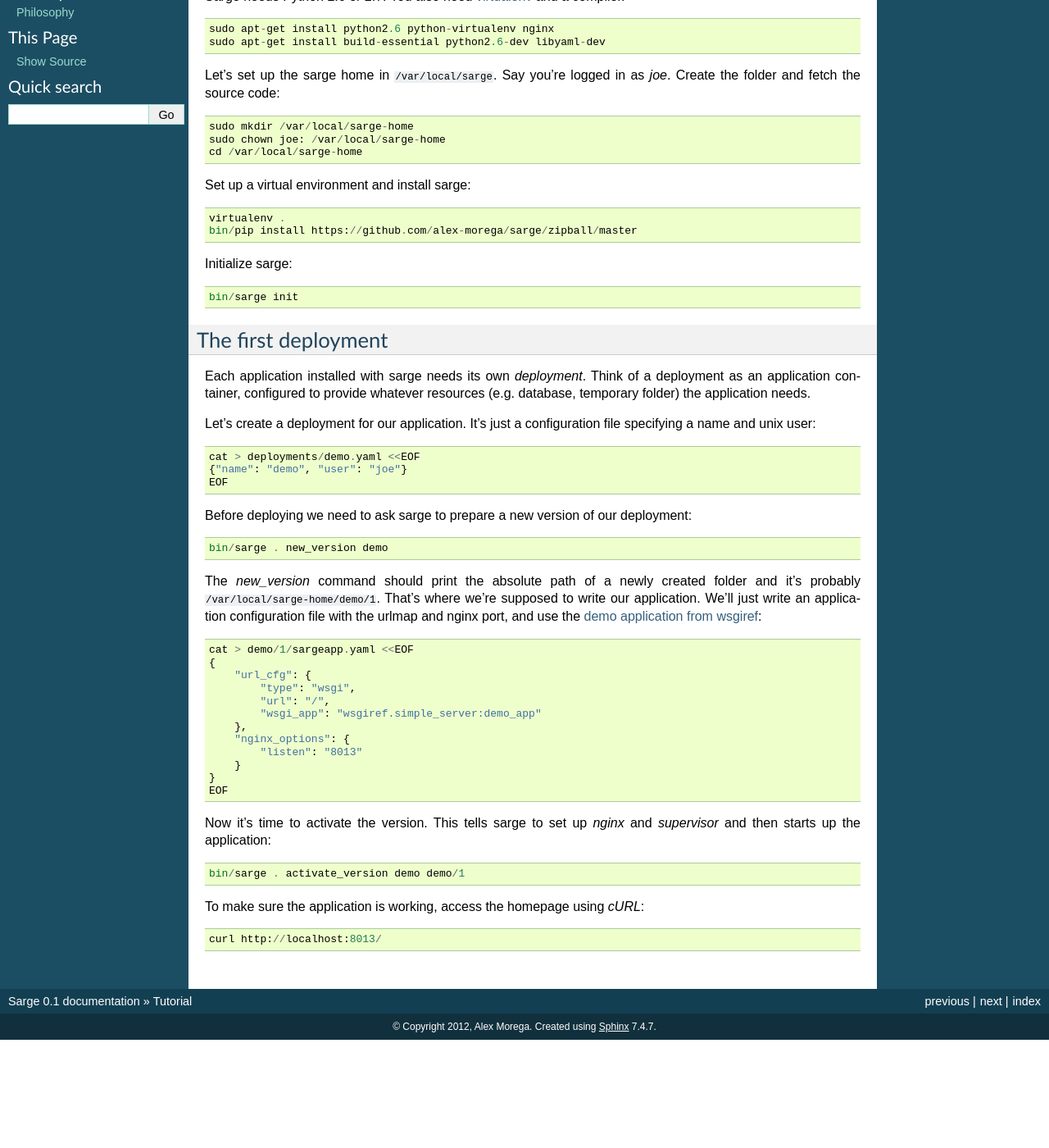
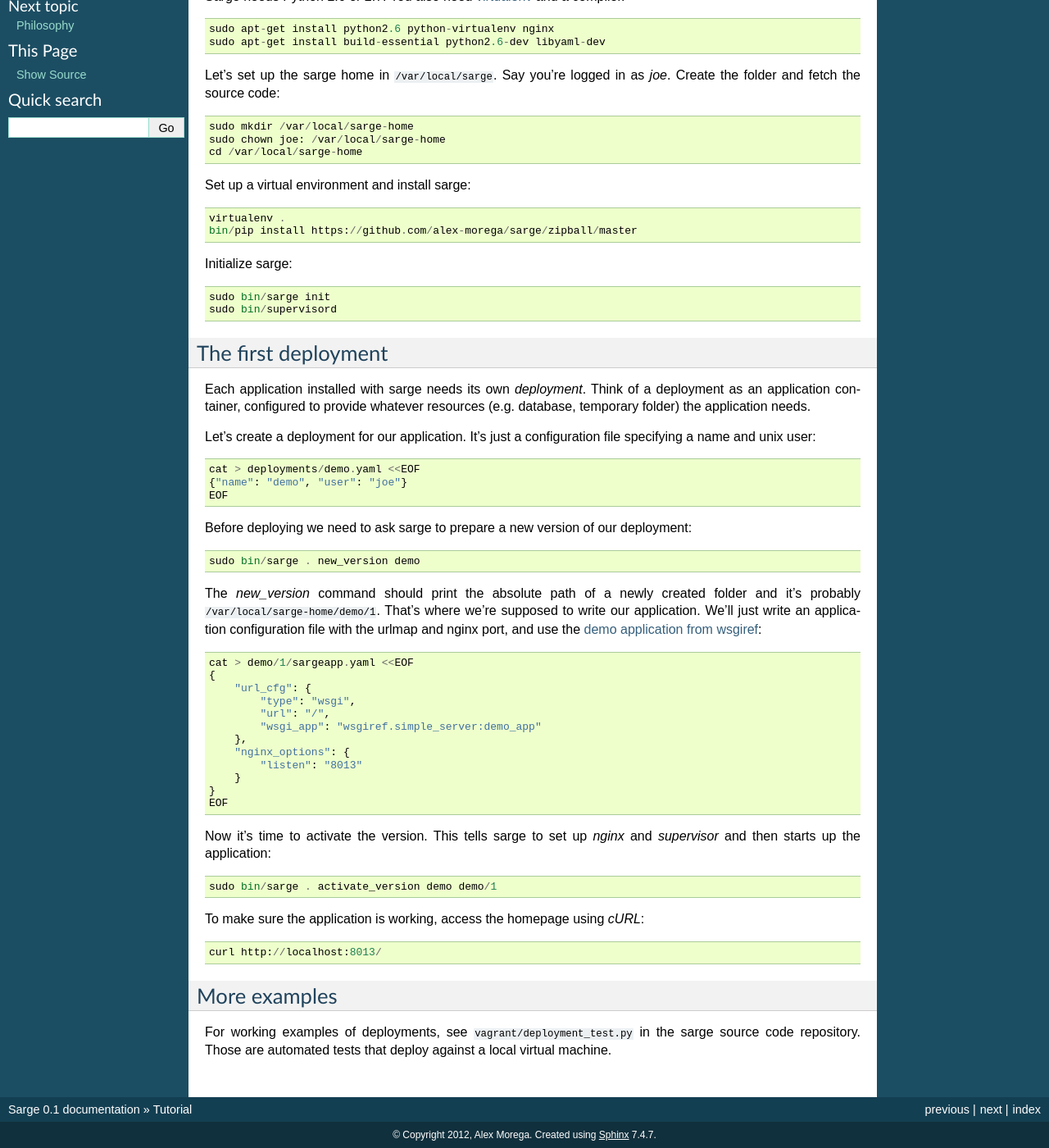
Before and after one commit to mgax/airship, a Sphinx documentation site: the page built from docs/tutorial.rst, in a window 1280 px wide and 1400 px high, scrolled down 221 px. Shown: the whole window at 82% size. Built offline with Sphinx 7.4.7, drawn with Linux system fonts in a browser that asks for light colours; before the commit the page ends 1489 px from its top, so only the background shows below that.

Commit message:
fix tutorial to use sudo and start supervisord

```diff
--- a/docs/tutorial.rst
+++ b/docs/tutorial.rst
@@ -30,7 +30,8 @@
 
 Initialize sarge::
 
-    bin/sarge init
+    sudo bin/sarge init
+    sudo bin/supervisord
 
 
 The first deployment
@@ -50,7 +51,7 @@
 Before deploying we need to ask sarge to prepare a new version of our
 deployment::
 
-    bin/sarge . new_version demo
+    sudo bin/sarge . new_version demo
 
 The `new_version` command should print the absolute path of a newly
 created folder and it's probably ``/var/local/sarge-home/demo/1``.
@@ -76,9 +77,16 @@
 Now it's time to activate the version. This tells sarge to set up
 `nginx` and `supervisor` and then starts up the application::
 
-    bin/sarge . activate_version demo demo/1
+    sudo bin/sarge . activate_version demo demo/1
 
 To make sure the application is working, access the homepage using
 `cURL`::
 
     curl http://localhost:8013/
+
+
+More examples
+-------------
+For working examples of deployments, see ``vagrant/deployment_test.py``
+in the sarge source code repository. Those are automated tests that
+deploy against a local virtual machine.
```
